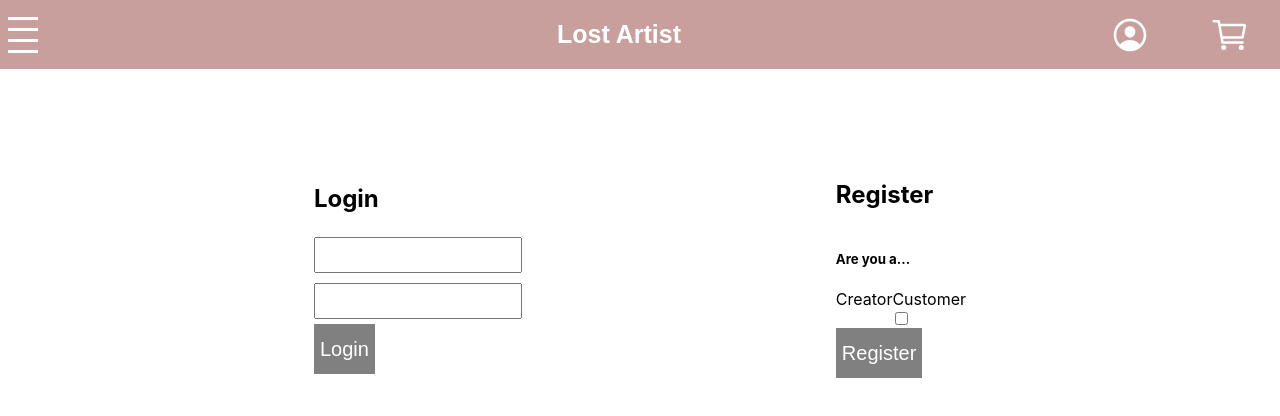
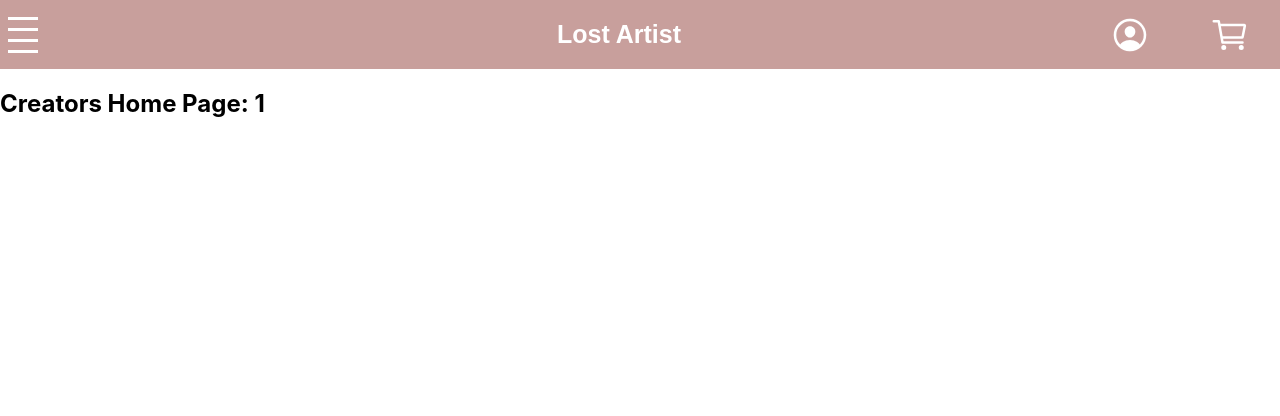
Before and after one commit to theisen92/Lost.Artist, a React (Create React App) app in the folder la-client/: page /creator/1 in a window 1280 px wide. Shown: the top 416 px of the page. Built offline with nearby package versions, Linux system fonts and the light colour scheme; a web font is replaced by a local one.

Commit message:
adjusted paths to fix page routing- imported CreatorsHome with slug to App.js

```diff
--- a/la-client/src/App.js
+++ b/la-client/src/App.js
@@ -3,19 +3,20 @@ import { Switch, Route} from "react-router-dom";
 import Navbar from "./components/Nav/Navbar";
 import Home from "./pages/home/home";
 import SignInRegister from "./pages/sign-in-or-register/sign-in-register";
+import CreatorsHome from "./pages/creators/creators-home-page-"
 
 import './App.css';
 
 function App() {
   return (
-    <>
-    <Navbar />
+    <div>
+      <Navbar />
       <Switch>
-        <Route exact={true} to="/user/login-register" component={SignInRegister} />
-        <Route exact={true} to="/" component={Home} />
-
+        <Route exact path="/" component={Home} />
+        <Route exact path="/user/login-register" component={SignInRegister} />
+        <Route path="/creator/:id" component={CreatorsHome} />
       </Switch>
-    </>
+    </div>
   );
 }
 
--- a/la-client/src/pages/creators/creators-home-page-.js
+++ b/la-client/src/pages/creators/creators-home-page-.js
@@ -1,11 +1,16 @@
 import React from "react";
+import { useParams } from "react-router-dom";
 
 import "./creators-home-styles.scss";
 
 const CreatorsHome = () => {
+    const { id } = useParams();
+
     return(
         <div className="creators-home-box">
-            <h2>Creators Home Page</h2>
+            <h2>Creators Home Page: {id}</h2>
         </div>
     )
 }
+
+export default CreatorsHome;
--- a/la-client/src/pages/sign-in-or-register/sign-in-register.js
+++ b/la-client/src/pages/sign-in-or-register/sign-in-register.js
@@ -60,8 +60,8 @@ function SignInRegister() {
             <div className="login-box">
                 <h2>Login</h2>
                 <form className="login-form" onSubmit={handleLoginSubmit}>
-                    <TextBox type={"text"} name={"username"} value={login.username} placeholder={"username"} onChange={handleTextChange}/>
-                    <TextBox type={"password"} name={"password"} value={login.password} placeholder={"password"} onChange={handleTextChange}/>
+                    <TextBox type={"text"} name={"username"} value={login.username} placeholder="username" onChange={handleTextChange}/>
+                    <TextBox type={"password"} name={"password"} value={login.password} placeholder="password" onChange={handleTextChange}/>
                     <button type="submit" className="btn">Login</button>
                 </form>
 
```
